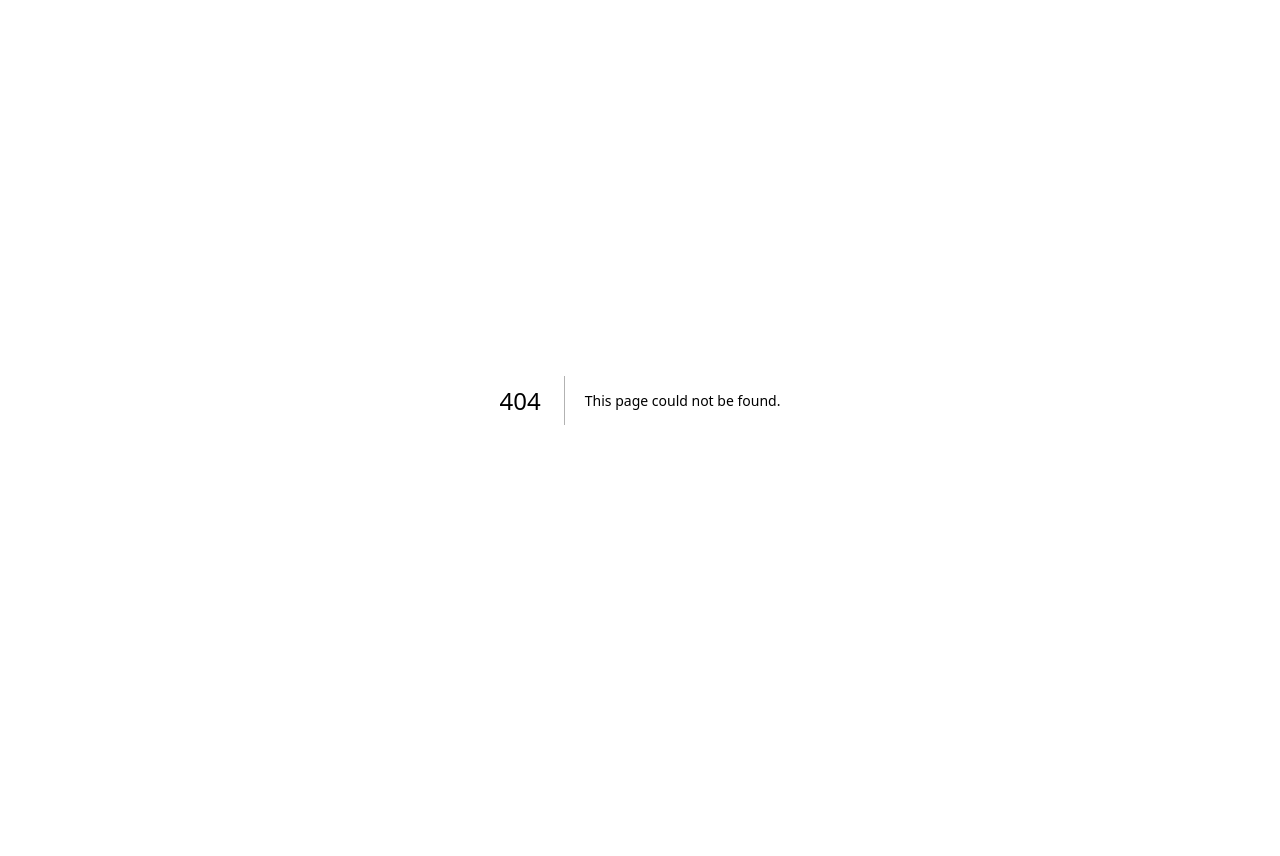
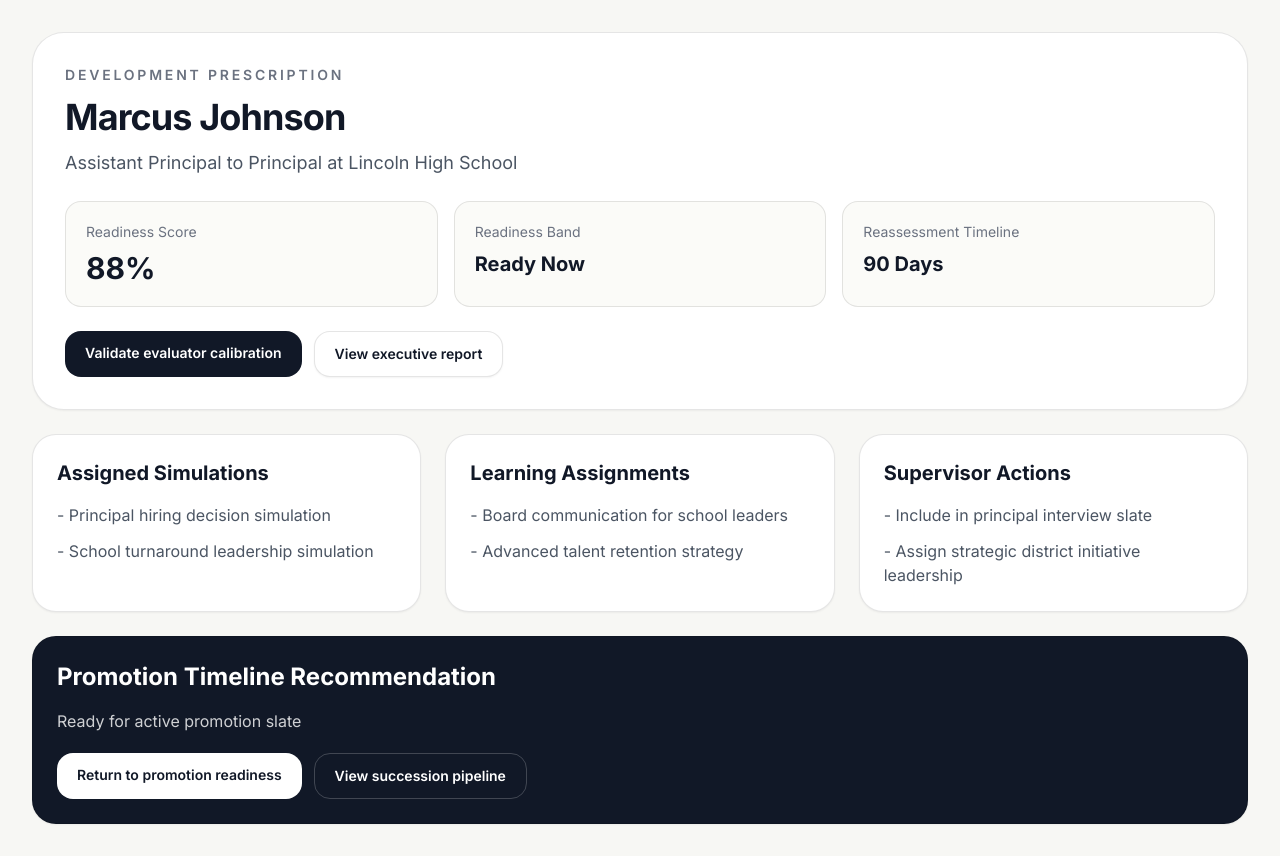
Before and after one commit to jmarc296-jpg/instructional-leadership-practice, a Next.js app: page /development-prescriptions/tl-001 in a window 1280 px wide. Before the commit this address had no page. Before the commit the page ends 800 px from the top, so only its background shows below. Built offline with nearby package versions, Linux system fonts and the light colour scheme.

Commit message:
Fix development prescription route for Next 15 params

```diff
--- /dev/null
+++ b/app/development-prescriptions/[id]/page.tsx
@@ -0,0 +1,169 @@
+import Link from "next/link"
+import { talentLeaders } from "@/lib/talent/mock-data"
+import { getReadinessBand } from "@/lib/talent/scoring"
+
+type Props = {
+  params: Promise<{
+    id: string
+  }>
+}
+
+function getPrescription(score: number) {
+  if (score >= 85) {
+    return {
+      timeline: "90 Days",
+      promotionWindow: "Ready for active promotion slate",
+      simulations: [
+        "Principal hiring decision simulation",
+        "School turnaround leadership simulation"
+      ],
+      learning: [
+        "Board communication for school leaders",
+        "Advanced talent retention strategy"
+      ],
+      supervisorActions: [
+        "Include in principal interview slate",
+        "Assign strategic district initiative leadership"
+      ]
+    }
+  }
+
+  if (score >= 70) {
+    return {
+      timeline: "6 Months",
+      promotionWindow: "Potential promotion in next cycle",
+      simulations: [
+        "Difficult staff accountability conversation",
+        "Instructional leadership simulation"
+      ],
+      learning: [
+        "Adult accountability systems",
+        "Coaching struggling teachers"
+      ],
+      supervisorActions: [
+        "Monthly coaching cadence",
+        "Shadow principal operational planning"
+      ]
+    }
+  }
+
+  return {
+    timeline: "9-12 Months",
+    promotionWindow: "Not ready for promotion consideration",
+    simulations: [
+      "Crisis leadership simulation",
+      "Parent escalation management"
+    ],
+    learning: [
+      "Core instructional leadership",
+      "School systems execution"
+    ],
+    supervisorActions: [
+      "Weekly coaching support",
+      "Residency placement"
+    ]
+  }
+}
+
+export default async function DevelopmentPrescriptionPage({ params }: Props) {
+  const resolvedParams = await params
+  const leader = talentLeaders.find((item) => item.id === resolvedParams.id)
+
+  if (!leader) {
+    return (
+      <main className="min-h-screen bg-[#f7f7f4] p-8 text-[#111827]">
+        <section className="rounded-[2rem] border border-black/10 bg-white p-8 shadow-sm">
+          <h1 className="text-3xl font-bold">Leader not found</h1>
+          <Link href="/talent-decisions/promotion-readiness" className="mt-5 inline-block rounded-2xl bg-[#111827] px-5 py-3 text-sm font-semibold text-white">
+            Return to promotion readiness
+          </Link>
+        </section>
+      </main>
+    )
+  }
+
+  const prescription = getPrescription(leader.readinessScore)
+
+  return (
+    <main className="min-h-screen bg-[#f7f7f4] p-8 text-[#111827]">
+      <section className="rounded-[2rem] border border-black/10 bg-white p-8 shadow-sm">
+        <p className="text-sm font-semibold uppercase tracking-[0.2em] text-gray-500">
+          Development Prescription
+        </p>
+        <h1 className="mt-3 text-4xl font-bold tracking-tight">{leader.name}</h1>
+        <p className="mt-3 text-lg text-gray-600">
+          {leader.currentRole} to {leader.targetRole} at {leader.school}
+        </p>
+
+        <div className="mt-6 grid gap-4 md:grid-cols-3">
+          <div className="rounded-2xl border border-black/10 bg-[#fbfbf8] p-5">
+            <p className="text-sm text-gray-500">Readiness Score</p>
+            <p className="mt-2 text-3xl font-bold">{leader.readinessScore}%</p>
+          </div>
+
+          <div className="rounded-2xl border border-black/10 bg-[#fbfbf8] p-5">
+            <p className="text-sm text-gray-500">Readiness Band</p>
+            <p className="mt-2 text-xl font-bold">{getReadinessBand(leader.readinessScore)}</p>
+          </div>
+
+          <div className="rounded-2xl border border-black/10 bg-[#fbfbf8] p-5">
+            <p className="text-sm text-gray-500">Reassessment Timeline</p>
+            <p className="mt-2 text-xl font-bold">{prescription.timeline}</p>
+          </div>
+        </div>
+
+        <div className="mt-6 flex flex-col gap-3 sm:flex-row">
+          <Link href="/calibration-engine" className="rounded-2xl bg-[#111827] px-5 py-3 text-center text-sm font-semibold text-white">
+            Validate evaluator calibration
+          </Link>
+          <Link href="/talent-decisions/executive-reports" className="rounded-2xl border border-black/10 bg-white px-5 py-3 text-center text-sm font-semibold text-[#111827] shadow-sm transition hover:bg-black/[0.03]">
+            View executive report
+          </Link>
+        </div>
+      </section>
+
+      <section className="mt-6 grid gap-6 lg:grid-cols-3">
+        <div className="rounded-3xl border border-black/10 bg-white p-6 shadow-sm">
+          <h2 className="text-xl font-bold">Assigned Simulations</h2>
+          <ul className="mt-4 space-y-3 text-gray-600">
+            {prescription.simulations.map((item) => (
+              <li key={item}>- {item}</li>
+            ))}
+          </ul>
+        </div>
+
+        <div className="rounded-3xl border border-black/10 bg-white p-6 shadow-sm">
+          <h2 className="text-xl font-bold">Learning Assignments</h2>
+          <ul className="mt-4 space-y-3 text-gray-600">
+            {prescription.learning.map((item) => (
+              <li key={item}>- {item}</li>
+            ))}
+          </ul>
+        </div>
+
+        <div className="rounded-3xl border border-black/10 bg-white p-6 shadow-sm">
+          <h2 className="text-xl font-bold">Supervisor Actions</h2>
+          <ul className="mt-4 space-y-3 text-gray-600">
+            {prescription.supervisorActions.map((item) => (
+              <li key={item}>- {item}</li>
+            ))}
+          </ul>
+        </div>
+      </section>
+
+      <section className="mt-6 rounded-3xl border border-black/10 bg-[#111827] p-6 text-white shadow-sm">
+        <h2 className="text-2xl font-bold">Promotion Timeline Recommendation</h2>
+        <p className="mt-4 text-white/80">{prescription.promotionWindow}</p>
+
+        <div className="mt-5 flex flex-col gap-3 sm:flex-row">
+          <Link href="/talent-decisions/promotion-readiness" className="rounded-2xl bg-white px-5 py-3 text-center text-sm font-semibold text-[#111827]">
+            Return to promotion readiness
+          </Link>
+          <Link href="/talent-decisions/succession-pipeline" className="rounded-2xl border border-white/20 px-5 py-3 text-center text-sm font-semibold text-white">
+            View succession pipeline
+          </Link>
+        </div>
+      </section>
+    </main>
+  )
+}
```
